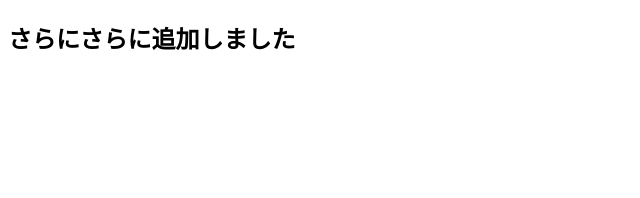
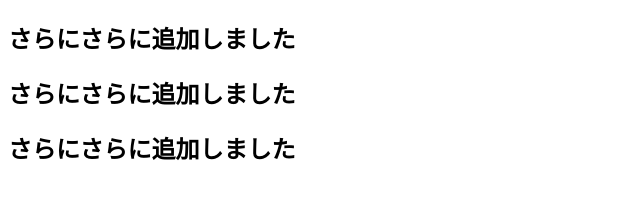
Before and after one commit to takezo77/test.html, a plain HTML site: page 3nd.html in a window 1280 px wide. Shown: the whole page, without its empty margins (0-640 px from the left). Drawn offline with Linux system fonts and the light colour scheme.

Commit message:
3nd.htmlを追加しました
機能追加にため。

```diff
--- a/3nd.html
+++ b/3nd.html
@@ -8,5 +8,7 @@
 </head>
 <body>
     <h2>さらにさらに追加しました</h2>
+    <h2>さらにさらに追加しました</h2>
+    <h2>さらにさらに追加しました</h2>
 </body>
 </html>
```
